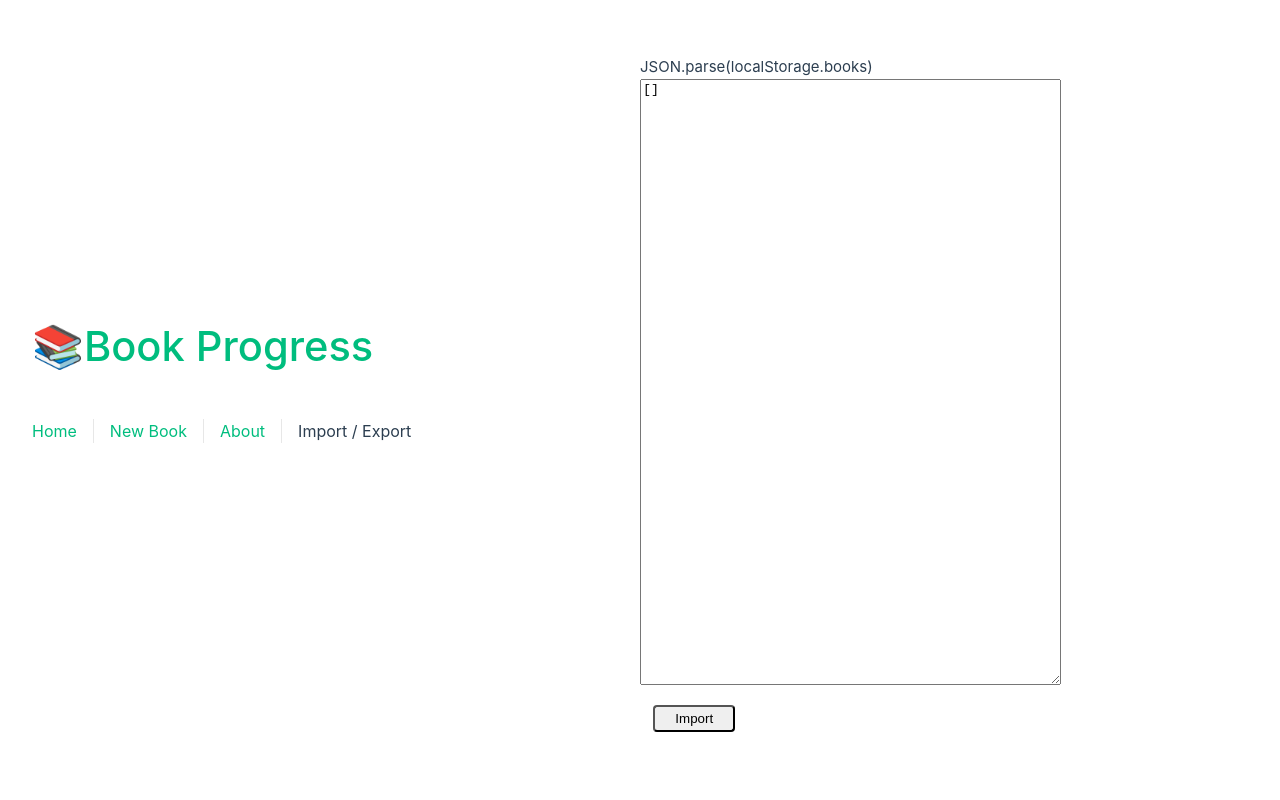
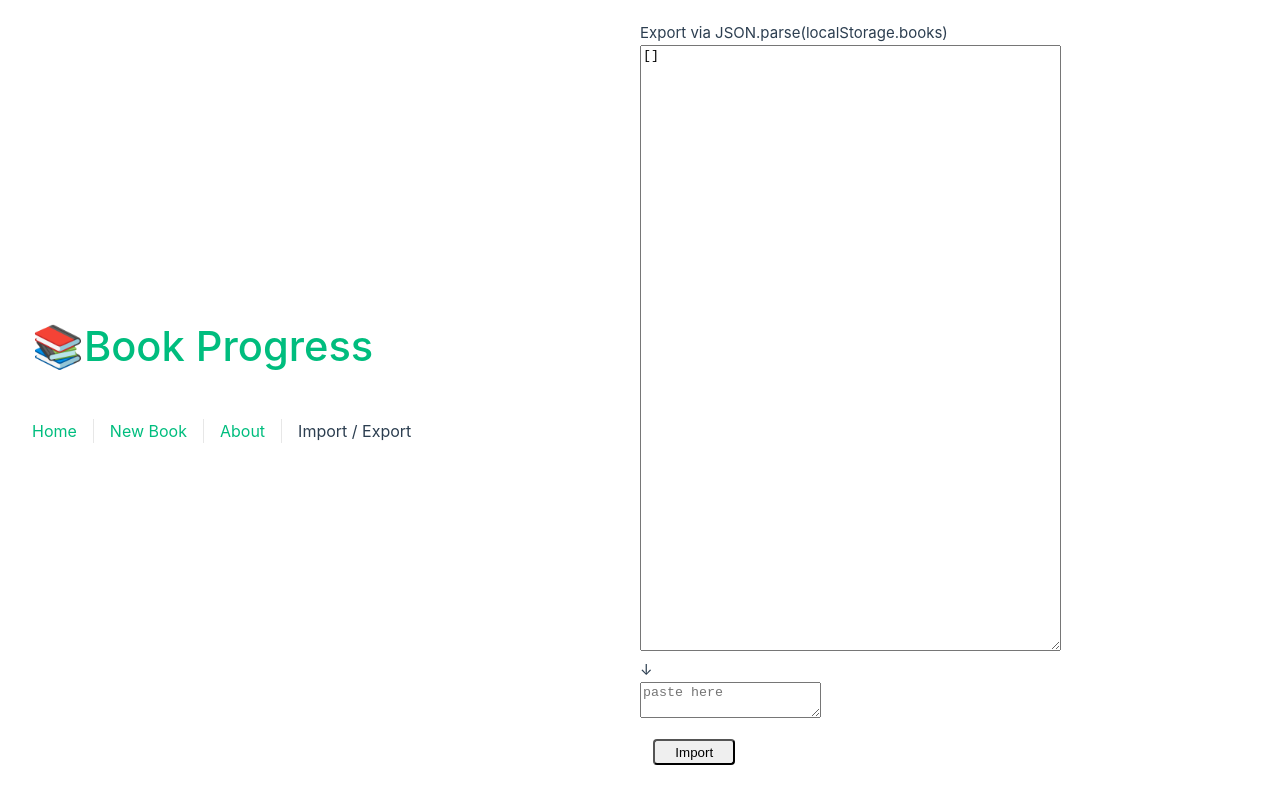
Before and after one commit to peccu/book-progress, a Vue app: page /importexport in a window 1280 px wide. Built offline with nearby package versions, Linux system fonts and the light colour scheme.

Commit message:
🐷🍨 Updated with Glitch

```diff
--- a/src/stores/books.ts
+++ b/src/stores/books.ts
@@ -117,7 +117,10 @@ export const useBooksState = defineStore({
       book.isFinished = progress.isFinished;
     },
     overwriteBooks(books: Book[]) {
-      (this.books as Book[]) = books;
+      // (this.books as Book[]).splice(0, this.books.length, books);
+      (this.books as Book[]).splice(0);
+      (this.books as Book[]).push(...books);
+      // (this.books as Book[]) = books;
     },
   },
 });
--- a/src/views/ImportExportView.vue
+++ b/src/views/ImportExportView.vue
@@ -1,24 +1,37 @@
 <script setup lang="ts">
 import { useBooksState, type Book } from "@/stores/books";
-
 const booksstore = useBooksState();
-
-const booksstring: string = JSON.stringify(
+const booksExport: string = JSON.stringify(
   JSON.parse(localStorage.books),
   null,
   2
 );
-const importBooks = () => {
-  const books: Book[] = JSON.parse(booksstring);
+const importBooks = (importString: string) => {
+  const books: Book[] = JSON.parse(importString);
+  console.log("importing", books);
   booksstore.overwriteBooks(books);
   alert("Done.");
 };
 </script>
 
+<script lang="ts">
+export default {
+  data() {
+    return {
+      booksImport: "",
+    };
+  },
+};
+</script>
+
 <template>
   <main>
-    <div>JSON.parse(localStorage.books)</div>
-    <textarea v-model="booksstring" rows="40" cols="50"></textarea>
-    <div><button @click="importBooks">Import</button></div>
+    <div>Export via JSON.parse(localStorage.books)</div>
+    <div><textarea v-model="booksExport" rows="40" cols="50"></textarea></div>
+    <div>↓</div>
+    <div>
+      <textarea v-model="booksImport" placeholder="paste here"></textarea>
+    </div>
+    <div><button @click="importBooks(booksImport)">Import</button></div>
   </main>
 </template>
```
Also changed, not shown: 9 other files (tests, documents, lock files or other folders).
